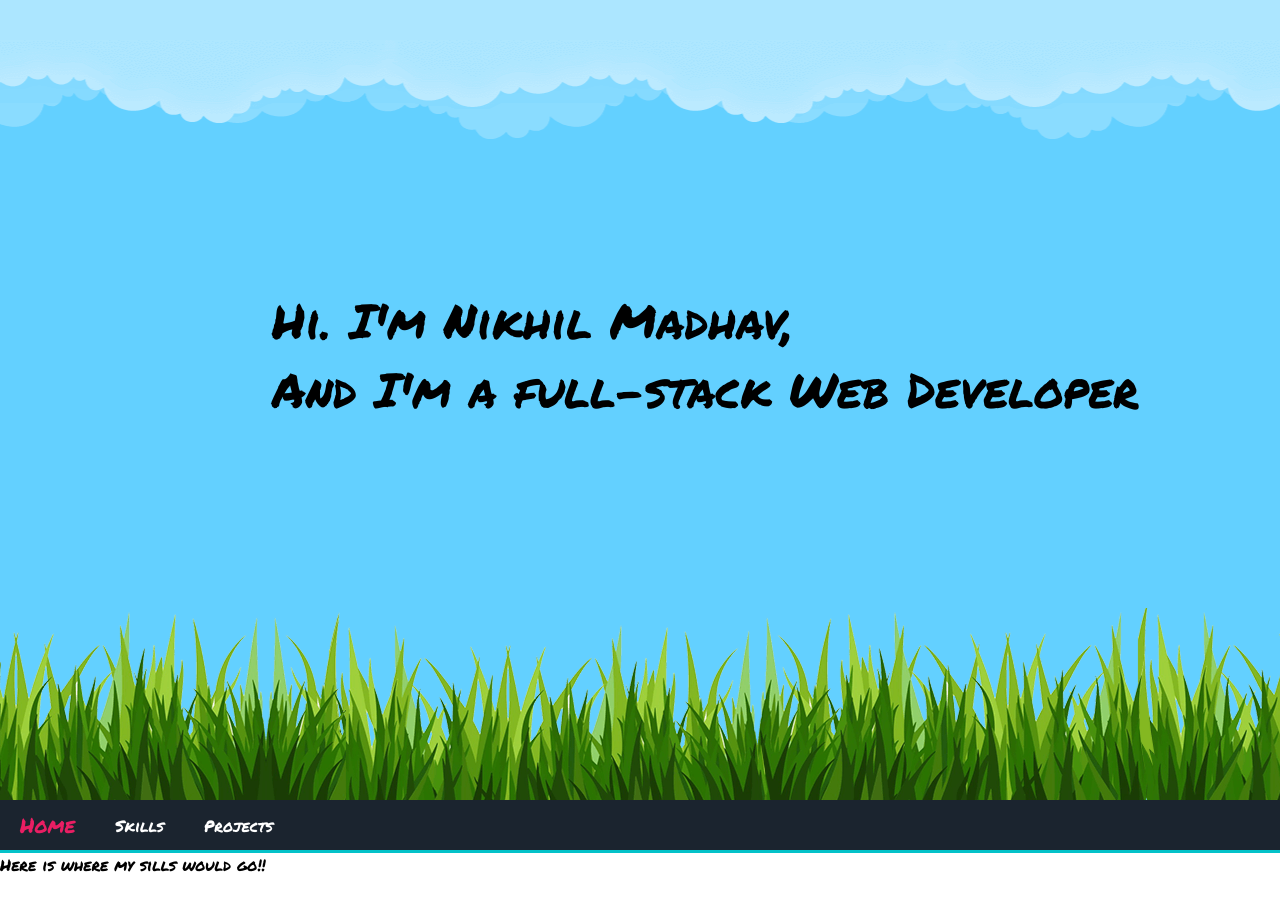
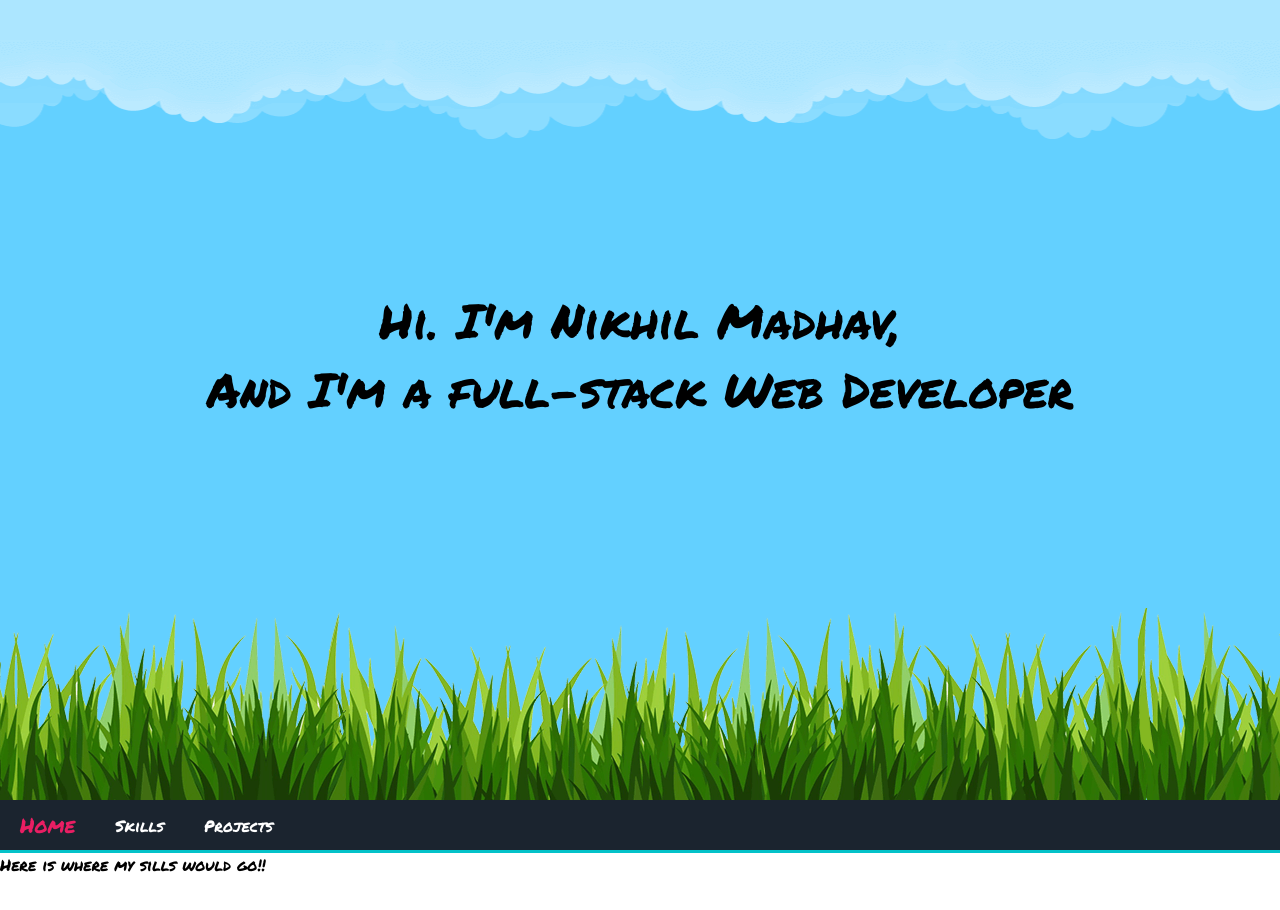
Before and after one commit to nikhil86/my-portfolio, a website: page public/index.html in a window 1280 px wide. Shown: the top 910 px of the page. Drawn offline with nearby package versions, Linux system fonts and the light colour scheme.

Commit message:
css fixes for alignment

```diff
--- a/public/index.html
+++ b/public/index.html
@@ -11,16 +11,12 @@
 <body>
   <div class="intro-section section">
     <div id="wrapper">
+      <div class="content">
+        <div class="line-1">Hi. I'm <span>Nikhil Madhav,</span></div>
+        <div>And I'm a full-stack Web Developer</div>
+      </div>
       <div id="clouds"></div>
       <div id="ground"></div>
-    </div>
-    <div class="content">
-      <div class="line-1">
-        Hi. I'm <span>Nikhil Madhav,</span>
-      </div>
-      <div>
-        And I'm a full-stack Web Developer
-      </div>
     </div>
   </div>
   <div class="header" id="myHeader">
--- a/public/styles/header.css
+++ b/public/styles/header.css
@@ -51,10 +51,6 @@
     z-index: 99;
 }
 
-.content {
-    padding: 16px;
-}
-
 .sticky {
     position: fixed;
     top: 0;
--- a/public/styles/main.css
+++ b/public/styles/main.css
@@ -26,32 +26,32 @@ body{
 
 .content {
     background: transparent;
-    position: absolute;
-    top: 18%;
     z-index: 10;
-    left: 25%;
-    width: 60vw;
     font-size: 3rem;
+    display: flex;
+    justify-content: center;
+    align-items: center;
+    flex-direction: column;
+    width: 100%;
+    padding-bottom: 150px;
     -webkit-animation: animateWord 2s linear 1 alternate;
     -ms-animation: animateWord 2s linear 1 alternate;
     animation: animateWord 2s linear 1 alternate;
     animation-fill-mode: forwards
 }
 
-@media only screen and (max-width: 400px) {
+.content div {
+    text-align: center;
+}
+
+@media only screen and (max-width: 480px) {
     .content {
-        top: 27%;
-        left: 5%;
-        width: 90vw;
         font-size: 2rem;
     }
 }
 
 @media only screen and (min-width: 768px) {
     .content {
-        top: 30%;
-        left: 20%;
-        width: 70vw;
         font-size: 3rem;
     }
 }
@@ -64,6 +64,7 @@ body{
 
 #wrapper {
     position:relative;
+    display: flex;
     width:100%;
     height:100%;
 }
```
